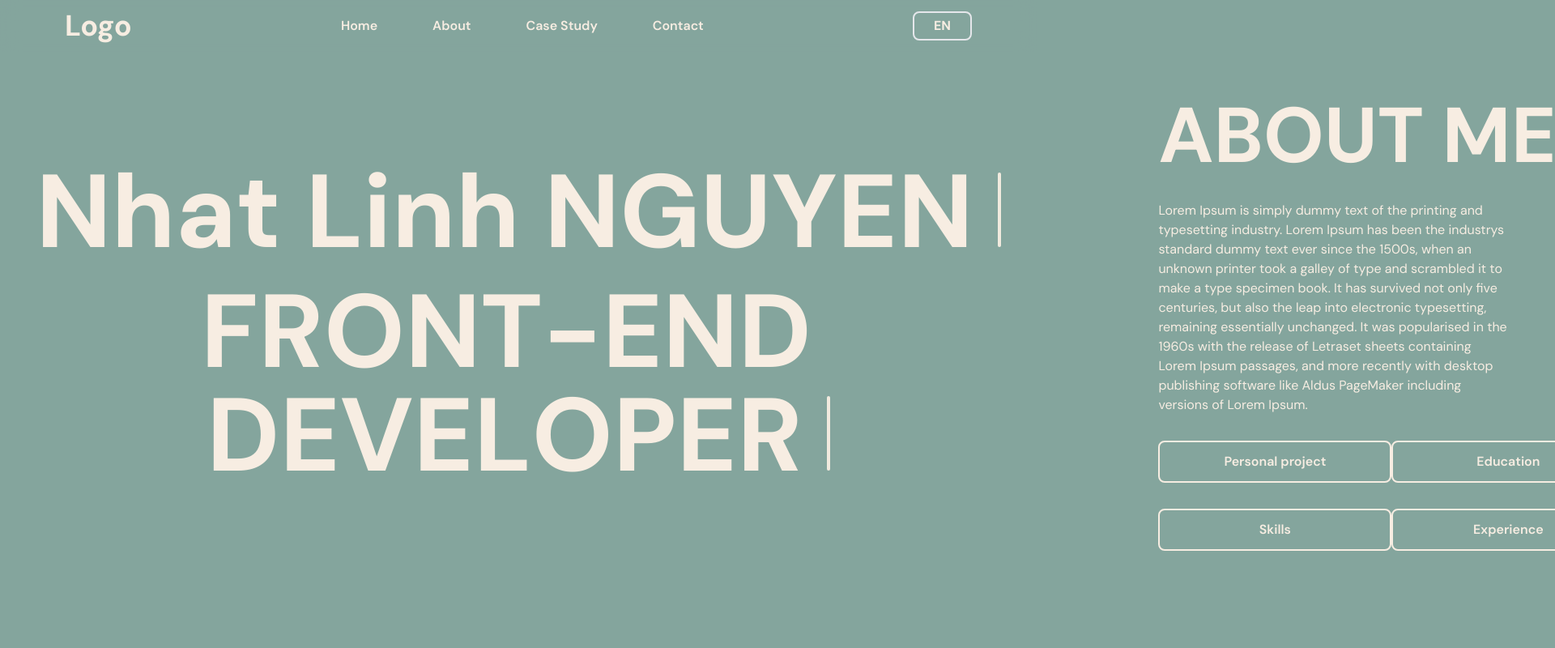
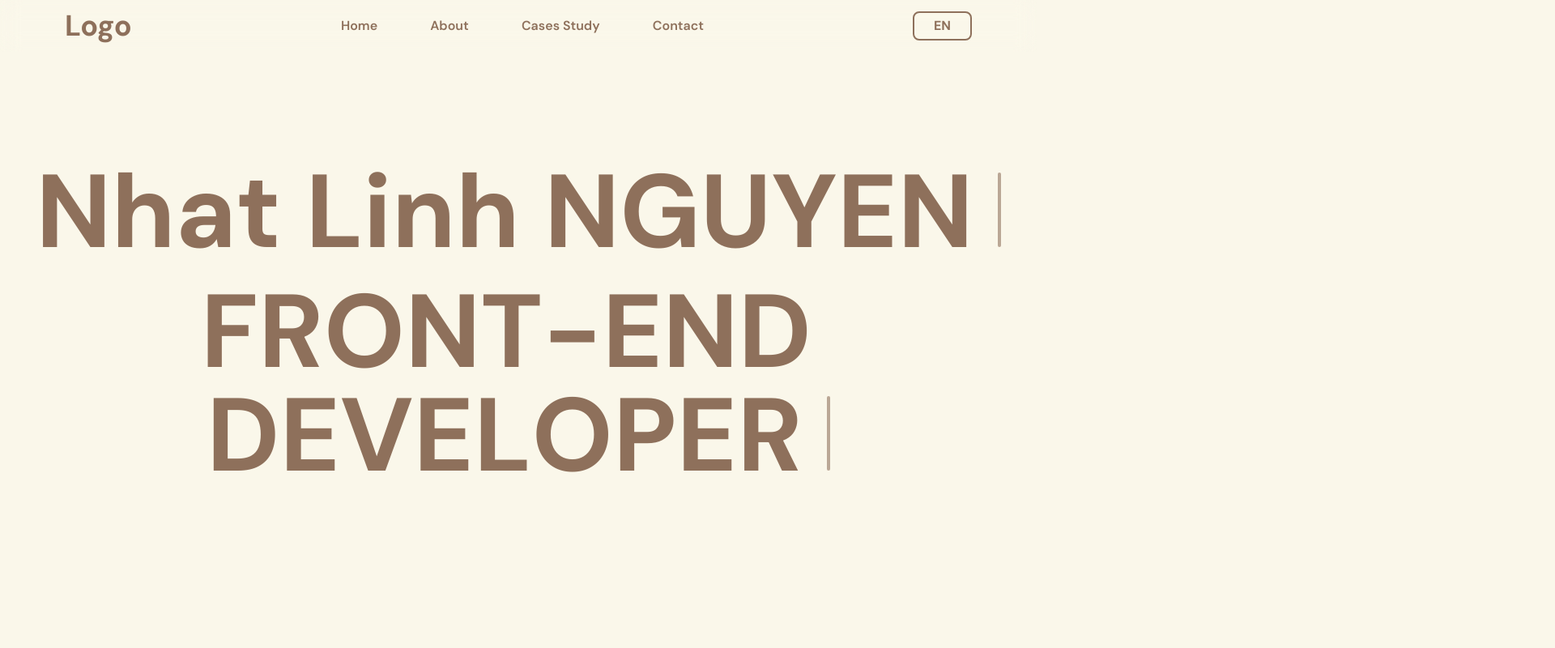
Before and after one commit to linhnhatnguyen0/portfolio, a Next.js app: page / in a window 1280 px wide. Shown: the top 800 px of the page at 81% size, 1920 px wide, since content can reach past the window. Built offline with nearby package versions, Linux system fonts and the light colour scheme.

Commit message:
Update bg color

```diff
--- a/app/component/about.tsx
+++ b/app/component/about.tsx
@@ -4,57 +4,46 @@ import profile from '@/public/about.webp';
 import profile_chaise from '@/public/profile-chaise.jpg';
 import profile_music from '@/public/profile-music.jpg';
 import profile_thinking from '@/public/profile_thinking.jpg';
-import Link from 'next/link';
 
 function About() {
   return (
-    <>
-      <div className="flex items-center h-full w-screen relative justify-around px-24">
+    <div
+      id="about"
+      className="flex items-center h-screen w-full relative justify-around px-24"
+    >
       <div className="left w-[50%] flex flex-col justify-between">
         <h1 className="text-8xl font-bold mb-8">ABOUT ME</h1>
         <p className="w-[80%] mb-8">
           Lorem Ipsum is simply dummy text of the printing and typesetting
-            industry. Lorem Ipsum has been the industrys standard dummy text
-            ever since the 1500s, when an unknown printer took a galley of type
-            and scrambled it to make a type specimen book. It has survived not
-            only five centuries, but also the leap into electronic typesetting,
-            remaining essentially unchanged. It was popularised in the 1960s
-            with the release of Letraset sheets containing Lorem Ipsum passages,
-            and more recently with desktop publishing software like Aldus
-            PageMaker including versions of Lorem Ipsum.
+          industry. Lorem Ipsum has been the industrys standard dummy text ever
+          since the 1500s, when an unknown printer took a galley of type and
+          scrambled it to make a type specimen book. It has survived not only
+          five centuries, but also the leap into electronic typesetting,
+          remaining essentially unchanged. It was popularised in the 1960s with
+          the release of Letraset sheets containing Lorem Ipsum passages, and
+          more recently with desktop publishing software like Aldus PageMaker
+          including versions of Lorem Ipsum.
         </p>
         <ul className="grid grid-cols-2 grid-rows-2 gap-8">
           <li className="">
-              <Link
-                href="#"
-                className="w-72 rounded-lg hover:text-[#515151] text-[#F7EDE2] border-2 hover:border-[#515151] font-semibold hover:bg-[#F7EDE2] border-[#F7EDE2] bg-transparent py-3 flex items-center justify-center transition ease-in-out"
-              >
+            <button className="w-3/4 rounded-lg hover:text-[#faf7ea] text-[#8E705B] border-2 hover:border-transparent font-semibold hover:bg-[#8E705B] border-[#8E705B] bg-transparent py-3 flex items-center justify-center transition ease-in-out">
               Personal project
-              </Link>
+            </button>
           </li>
           <li>
-              <Link
-                href="#"
-                className="w-72 rounded-lg hover:text-[#515151] text-[#F7EDE2] border-2 hover:border-[#515151] font-semibold hover:bg-[#F7EDE2] border-[#F7EDE2] bg-transparent py-3 flex items-center justify-center transition ease-in-out"
-              >
+            <button className="w-3/4 rounded-lg hover:text-[#faf7ea] text-[#8E705B] border-2 hover:border-transparent font-semibold hover:bg-[#8E705B] border-[#8E705B] bg-transparent py-3 flex items-center justify-center transition ease-in-out">
               Education
-              </Link>
+            </button>
           </li>
           <li>
-              <Link
-                href="#"
-                className="w-72 rounded-lg hover:text-[#515151] text-[#F7EDE2] border-2 hover:border-[#515151] font-semibold hover:bg-[#F7EDE2] border-[#F7EDE2] bg-transparent py-3 flex items-center justify-center transition ease-in-out"
-              >
+            <button className="w-3/4 rounded-lg hover:text-[#faf7ea] text-[#8E705B] border-2 hover:border-transparent font-semibold hover:bg-[#8E705B] border-[#8E705B] bg-transparent py-3 flex items-center justify-center transition ease-in-out">
               Skills
-              </Link>
+            </button>
           </li>
           <li>
-              <Link
-                href="#"
-                className="w-72 rounded-lg hover:text-[#515151] text-[#F7EDE2] border-2 hover:border-[#515151] font-semibold hover:bg-[#F7EDE2] border-[#F7EDE2] bg-transparent py-3 flex items-center justify-center transition ease-in-out"
-              >
+            <button className="w-3/4 rounded-lg hover:text-[#faf7ea] text-[#8E705B] border-2 hover:border-transparent font-semibold hover:bg-[#8E705B] border-[#8E705B] bg-transparent py-3 flex items-center justify-center transition ease-in-out">
               Experience
-              </Link>
+            </button>
           </li>
         </ul>
       </div>
@@ -85,7 +74,6 @@ function About() {
         />
       </div>
     </div>
-    </>
   );
 }
 
--- a/app/component/case_study.tsx
+++ b/app/component/case_study.tsx
@@ -1,4 +1,3 @@
-import Header from '../ui/header';
 import Card from '../ui/card';
 import projetS5 from '@/public/project-s5.png';
 import portfolioImage from '@/public/project-portfolio.png';
@@ -6,7 +5,10 @@ import projetS3 from '@/public/project-s3.png';
 export default function CaseStudy() {
   return (
     <>
-      <div className="w-screen flex items-center flex-col justify-start">
+      <div
+        id="case"
+        className="w-screen flex items-center flex-col justify-start h-screen"
+      >
         <h1 className="mt-24 font-bold text-[80px] mb-12">Case study</h1>
         <div className="grid grid-cols-3">
           <Card
--- a/app/component/contact.tsx
+++ b/app/component/contact.tsx
@@ -3,7 +3,10 @@ import Header from '@/app/ui/header';
 export default function Contact() {
   return (
     <>
-      <div className="h-full w-screen flex items-center flex-col justify-start">
+      <div
+        id="contact"
+        className="h-screen w-full flex items-center flex-col justify-start"
+      >
         <h1 className="mt-20 font-bold text-[80px]">Contact</h1>
       </div>
     </>
--- a/app/component/hero.tsx
+++ b/app/component/hero.tsx
@@ -3,19 +3,19 @@ import Header from '../ui/header';
 import { TypewriterEffect } from '../ui/typewriter-effect';
 
 const words = [
-  { text: 'Nhat', className: 'text-[#F7EDE2] ' },
-  { text: 'Linh', className: 'text-[#F7EDE2] ' },
-  { text: 'NGUYEN', className: 'text-[#F7EDE2] ' },
+  { text: 'Nhat', className: 'text-[#8E705B] ' },
+  { text: 'Linh', className: 'text-[#8E705B] ' },
+  { text: 'NGUYEN', className: 'text-[#8E705B] ' },
 ];
 const words2 = [
-  { text: 'FRONT-END', className: 'text-[#F7EDE2] ' },
-  { text: 'DEVELOPER', className: 'text-[#F7EDE2] ' },
+  { text: 'FRONT-END', className: 'text-[#8E705B] ' },
+  { text: 'DEVELOPER', className: 'text-[#8E705B] ' },
 ];
 
 export default function Home() {
   return (
     <>
-      <div className="h-full w-screen flex flex-col justify-center items-center font-semibold">
+      <div className="h-screen w-full flex flex-col justify-center items-center font-semibold">
         <TypewriterEffect words={words} className="mb-5" />
         <TypewriterEffect words={words2} />
       </div>
--- a/app/component/skills.tsx
+++ b/app/component/skills.tsx
@@ -6,7 +6,7 @@ import skillAnimation from '@/public/skills.json';
 export default function Skills() {
   return (
     <>
-      <div className="h-full w-screen flex items-center flex-col justify-start relative">
+      <div className="h-screen w-full flex items-center flex-col justify-start fixed top-0 left-0 ">
         <Lottie
           animationData={skillAnimation}
           autoplay
--- a/app/globals.css
+++ b/app/globals.css
@@ -2,13 +2,19 @@
 @tailwind components;
 @tailwind utilities;
 
+* {
+  margin: 0;
+  padding: 0;
+  box-sizing: border-box;
+}
+
 :root {
   --foreground-rgb: 247, 237, 226;
-  --background-rgb: 132, 165, 157;
+  --background-rgb: 0, 165, 157;
 }
 
 body {
-  color: rgb(var(--foreground-rgb));
-  background: rgb(var(--background-rgb));
+  color: #8e705b;
+  background: #faf7ea;
   overflow-x: hidden;
 }
--- a/app/page.tsx
+++ b/app/page.tsx
@@ -6,25 +6,25 @@ import Hero from './component/hero';
 import Skills from './component/skills';
 
 const words = [
-  { text: 'Nhat', className: 'text-[#F7EDE2] ' },
-  { text: 'Linh', className: 'text-[#F7EDE2] ' },
-  { text: 'NGUYEN', className: 'text-[#F7EDE2] ' },
+  { text: 'Nhat', className: 'text-[#8E705B] ' },
+  { text: 'Linh', className: 'text-[#8E705B] ' },
+  { text: 'NGUYEN', className: 'text-[#8E705B] ' },
 ];
 const words2 = [
-  { text: 'FRONT-END', className: 'text-[#F7EDE2] ' },
-  { text: 'DEVELOPER', className: 'text-[#F7EDE2] ' },
+  { text: 'FRONT-END', className: 'text-[#8E705B] ' },
+  { text: 'DEVELOPER', className: 'text-[#8E705B] ' },
 ];
 
 export default function Home() {
   return (
     <>
       <Header />
-      <div className="flex flex-row overflow-x-hidden w-[500vw] h-screen overflow-y-auto">
+      <div className="flex flex-col w-full">
         <Hero />
         <About />
         <CaseStudy />
         <Contact />
-        <Skills />
+        {/* <Skills /> */}
       </div>
     </>
   );
--- a/app/ui/card.tsx
+++ b/app/ui/card.tsx
@@ -1,4 +1,4 @@
-import Image, { StaticImageData } from "next/image";
+import Image, { StaticImageData } from 'next/image';
 
 export default function Card(props: {
   link: string;
@@ -10,7 +10,7 @@ export default function Card(props: {
     <div className="w-full h-full flex items-center justify-center">
       <a
         href={props.link}
-        className="w-3/4 h-full bg-[#556A65] rounded-xl flex justify-start items-center flex-col p-8 hover:shadow-2xl transition"
+        className="w-3/4 h-full bg-[#e7e4d6] rounded-xl flex justify-start items-center flex-col p-8 hover:shadow-2xl transition"
       >
         <Image src={props.image} alt="" className="w-full rounded-md mb-12" />
         <div className="description flex flex-col flex-shrink-0">
--- a/app/ui/header.tsx
+++ b/app/ui/header.tsx
@@ -3,24 +3,24 @@ import Link from 'next/link';
 
 function Header() {
   return (
-    <header className="fixed w-full flex items-center justify-between h-[8vh]  px-20 z-10 bg-[#84a59dcb] backdrop-blur-md">
+    <header className="fixed w-full flex items-center justify-between h-[8vh]  px-20 z-10 backdrop-blur-md">
       <div className="text-4xl font-bold">Logo</div>
       <ul className="flex w-[40%] justify-between font-semibold">
         <li>
-          <Link href={'/'}>Home</Link>
+          <a href="/">Home</a>
         </li>
         <li>
-          <Link href={'/about'}>About</Link>
+          <a href="#about">About</a>
         </li>
         <li>
-          <Link href={'/case'}>Case Study</Link>
+          <a href="#case">Cases Study</a>
         </li>
         <li>
-          <Link href={'/contact'}>Contact</Link>
+          <a href="#contact">Contact</a>
         </li>
       </ul>
       <div className="">
-        <div className="border-2 px-6 py-1 rounded-lg">
+        <div className="border-2 px-6 py-1 rounded-lg border-[#8e705b]">
           <span className="font-bold">EN</span>
         </div>
       </div>
--- a/app/ui/typewriter-effect.tsx
+++ b/app/ui/typewriter-effect.tsx
@@ -1,8 +1,8 @@
-"use client";
+'use client';
 
-import { cn } from "@/utils/cn";
-import { motion, stagger, useAnimate, useInView } from "framer-motion";
-import { useEffect } from "react";
+import { cn } from '@/utils/cn';
+import { motion, stagger, useAnimate, useInView } from 'framer-motion';
+import { useEffect } from 'react';
 
 export const TypewriterEffect = ({
   words,
@@ -20,7 +20,7 @@ export const TypewriterEffect = ({
   const wordsArray = words.map((word) => {
     return {
       ...word,
-      text: word.text.split(""),
+      text: word.text.split(''),
     };
   });
 
@@ -29,15 +29,15 @@ export const TypewriterEffect = ({
   useEffect(() => {
     if (isInView) {
       animate(
-        "span",
+        'span',
         {
-          display: "inline-block",
+          display: 'inline-block',
           opacity: 1,
         },
         {
           duration: 0.3,
           delay: stagger(0.1),
-          ease: "easeInOut",
+          ease: 'easeInOut',
         }
       );
     }
@@ -66,7 +66,7 @@ export const TypewriterEffect = ({
     );
   };
   return (
-    <div className={cn("text-9xl font-bold text-center", className)}>
+    <div className={cn('text-9xl font-bold text-center', className)}>
       {renderWords()}
       <motion.span
         initial={{
@@ -78,10 +78,10 @@ export const TypewriterEffect = ({
         transition={{
           duration: 0.8,
           repeat: Infinity,
-          repeatType: "reverse",
+          repeatType: 'reverse',
         }}
         className={cn(
-          "inline-block rounded-sm w-[4px] h-[92px] bg-[#F7EDE2] dark:bg-black",
+          'inline-block rounded-sm w-[4px] h-[92px] bg-[#8E705B] dark:bg-black',
           cursorClassName
         )}
       ></motion.span>
@@ -105,7 +105,7 @@ export const TypewriterEffectSmooth = ({
   const wordsArray = words.map((word) => {
     return {
       ...word,
-      text: word.text.split(""),
+      text: word.text.split(''),
     };
   });
   const renderWords = () => {
@@ -131,29 +131,29 @@ export const TypewriterEffectSmooth = ({
   };
 
   return (
-    <div className={cn("flex space-x-1 my-6", className)}>
+    <div className={cn('flex space-x-1 my-6', className)}>
       <motion.div
         className="overflow-hidden "
         initial={{
-          width: "0%",
+          width: '0%',
         }}
         whileInView={{
-          width: "fit-content",
+          width: 'fit-content',
         }}
         transition={{
           duration: 2,
-          ease: "linear",
+          ease: 'linear',
           delay: 1,
         }}
       >
         <div
           className="text-xs sm:text-base md:text-xl lg:text:3xl xl:text-5xl font-bold"
           style={{
-            whiteSpace: "nowrap",
+            whiteSpace: 'nowrap',
           }}
         >
-          {renderWords()}{" "}
-        </div>{" "}
+          {renderWords()}{' '}
+        </div>{' '}
       </motion.div>
       <motion.span
         initial={{
@@ -166,10 +166,10 @@ export const TypewriterEffectSmooth = ({
           duration: 0.8,
 
           repeat: Infinity,
-          repeatType: "reverse",
+          repeatType: 'reverse',
         }}
         className={cn(
-          "block rounded-sm w-[4px]  h-4 sm:h-6 xl:h-12 bg-blue-500",
+          'block rounded-sm w-[4px]  h-4 sm:h-6 xl:h-12 bg-blue-500',
           cursorClassName
         )}
       ></motion.span>
```
Lines whose indentation alone changed are shown as unchanged.
